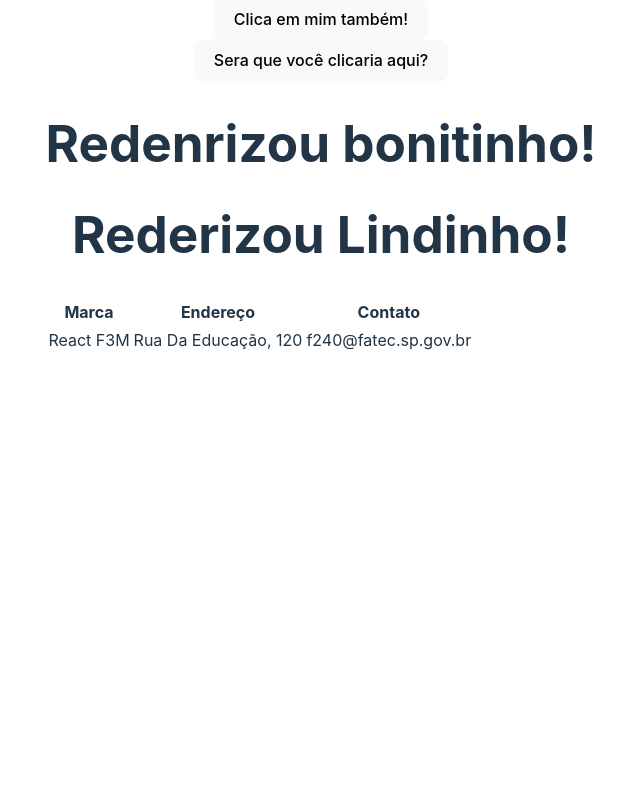
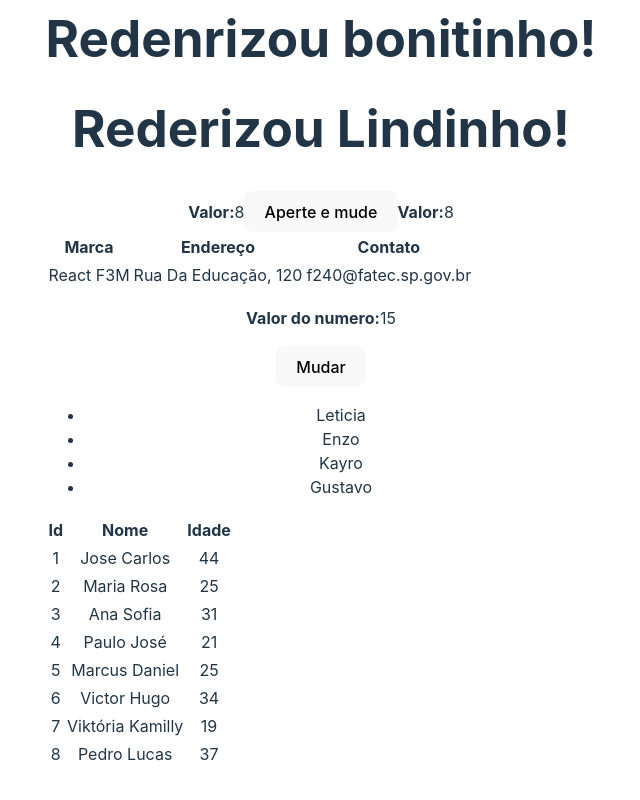
Before and after one commit to GuRodri/dw3_react_minidevblog, a React (Vite) app in the folder basic/basictools/: page / in a window 1280 px wide. Shown: the part 308-1108 px from the top of the page, without its empty margins (319-959 px from the left). Before the commit the page ends 800 px from the top, so only its background shows below. Built offline with nearby package versions, Linux system fonts and the light colour scheme.

Commit message:
Aula1903 - Hooks e Lista Arrays

```diff
--- a/basic/basictools/src/App.jsx
+++ b/basic/basictools/src/App.jsx
@@ -2,12 +2,14 @@ import './App.css'
 import NavBar from './components/NavBar/NavBar'
 import Footer from './components/Footer/Footer'
 import Form from './components/Form/Form'
+import FormHooks from './components/Hooks/FormHooks'
 function App() {
   return (
     <>
     <NavBar></NavBar>
     <Form></Form>
     <Footer></Footer>
+    <FormHooks></FormHooks>
     </>
   )
 }
--- a/basic/basictools/src/components/Form/Form.jsx
+++ b/basic/basictools/src/components/Form/Form.jsx
@@ -1,4 +1,5 @@
 import React from 'react'
+var teste = 8
 
 const Form = () => {
     const handleyMyEvent = () => {
@@ -13,7 +14,8 @@ const Form = () => {
         }
     }
   return (
-    <div>
+    <>
+        <div>
         <div>
             <button onClick={handleyMyEvent}>Clique Aqui</button>
         </div>
@@ -32,6 +34,13 @@ const Form = () => {
             {renderButton(false)}
         </div>
     </div>
+    <div>
+        <strong>Valor:</strong>{teste}
+        <button onClick={() =>{teste=12; console.log(teste)}}>Aperte e mude</button>
+        <strong>Valor:</strong>{teste}
+    </div>
+    </>
+
   )
 }
 
--- /dev/null
+++ b/basic/basictools/src/components/Hooks/FormHooks.jsx
@@ -0,0 +1,70 @@
+import React, { useState } from 'react'
+
+
+
+const FormHooks = () => {
+
+    const [list] = useState(['Leticia', 'Enzo', 'Kayro', 'Gustavo'])
+    const [number, setNumber] = useState(15)
+    const [user] = useState(
+        [
+            { id: 1, nome: 'Jose Carlos', idade: 44 },
+            { id: 2, nome: 'Maria Rosa', idade: 25 },
+            { id: 3, nome: 'Ana Sofia', idade: 31 },
+            { id: 4, nome: 'Paulo José', idade: 21 },
+            { id: 5, nome: 'Marcus Daniel', idade: 25 },
+            { id: 6, nome: 'Victor Hugo', idade: 34 },
+            { id: 7, nome: 'Viktória Kamilly', idade: 19 },
+            { id: 8, nome: 'Pedro Lucas', idade: 37 }
+        ]
+    )
+
+    return (
+        <>
+            <div>
+                <p>
+                    <strong>Valor do numero:</strong>{number}
+                </p>
+                <button onClick={() => { setNumber(25); console.log(number) }}>Mudar</button>
+            </div>
+            <div>
+                <ul>
+                    {
+                        list.map((item, i) => (
+                            <li key={i}>{item}</li>
+                        ))
+                    }
+                </ul>
+            </div>
+            <div>
+                <table>
+                    <tr>
+                        <th>
+                            Id
+                        </th>
+                        <th>
+                            Nome
+                        </th>
+                        <th>
+                            Idade
+                        </th>
+                    </tr>
+
+                    {
+                        user.map((pessoa) => (
+                            <tr key={pessoa.id}>
+                                <td> {pessoa.id}</td>
+                                <td> {pessoa.nome}</td>
+                                <td> {pessoa.idade}</td>
+                            </tr>
+                        ))
+                    }
+
+
+                </table>
+            </div>
+        </>
+    )
+}
+
+export default FormHooks
```
Also changed, not shown: basic/basictools/src/components/Hooks/FormHooks.module.css (added).
